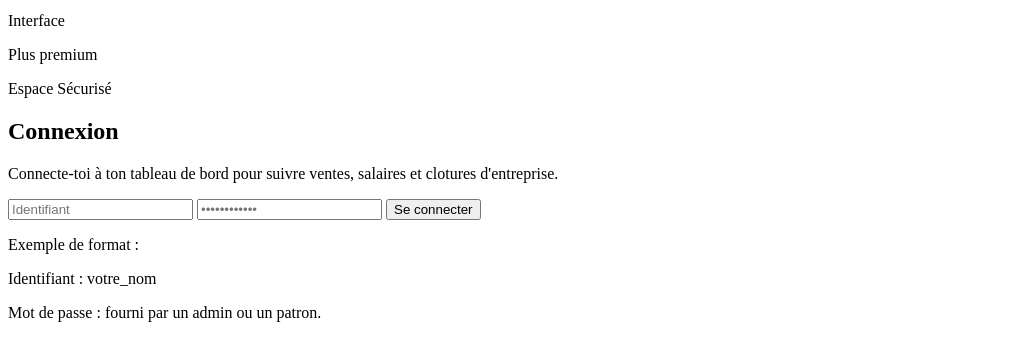
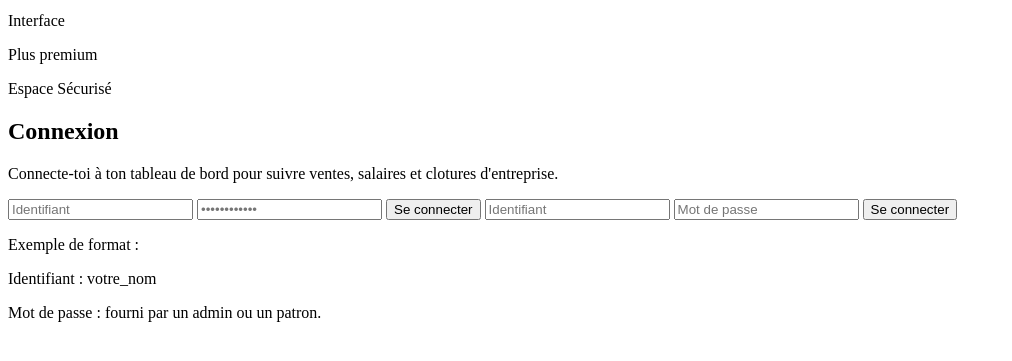
Before and after one commit to Hyuko123/comptabilit-, a Python web app: template templates/login.html in a window 1280 px wide. Shown: the part 196-557 px from the top of the page, without its empty margins (0-1012 px from the left). Run offline with Jinja, Linux system fonts and the light colour scheme; the template is opened without the code that fills it, so the values that code supplies are empty.

Commit message:
Update login.html

```diff
--- a/templates/login.html
+++ b/templates/login.html
@@ -21,7 +21,12 @@
                 <input type="text" name="username" placeholder="Identifiant" class="w-full bg-[#1c2128] border border-gray-700 rounded-lg p-4 focus:border-blue-500 outline-none">
                 <input type="password" name="password" placeholder="••••••••••••" class="w-full bg-[#1c2128] border border-gray-700 rounded-lg p-4 focus:border-blue-500 outline-none">
                 <button class="w-full bg-gradient-to-r from-[#1eb1a6] to-[#2b7fff] py-4 rounded-xl font-bold shadow-lg hover:opacity-90 transition">Se connecter</button>
-            </form>
+            <form method="POST" action="/login">
+    <input type="text" name="username" placeholder="Identifiant">
+    <input type="password" name="password" placeholder="Mot de passe">
+
+    <button type="submit">Se connecter</button>
+</form>
 
             <div class="mt-8 p-4 bg-[#161b22] rounded-lg border border-gray-800 text-xs text-gray-400">
                 <p class="font-bold text-white mb-1">Exemple de format :</p>
```
